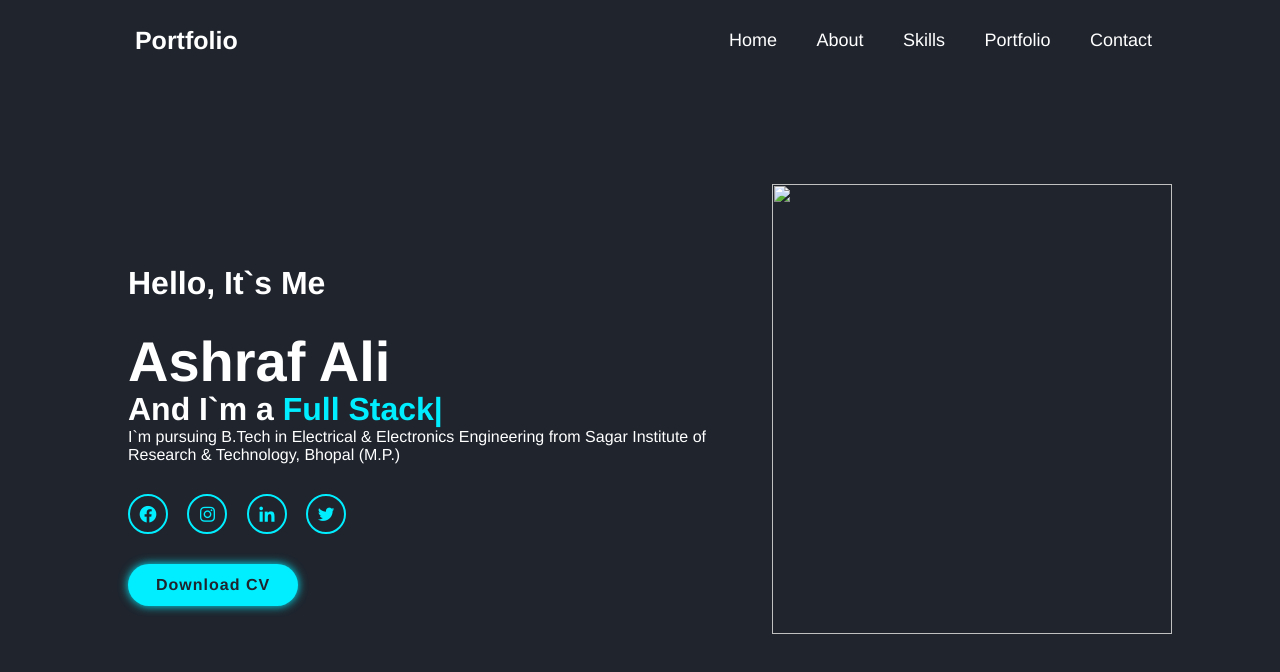
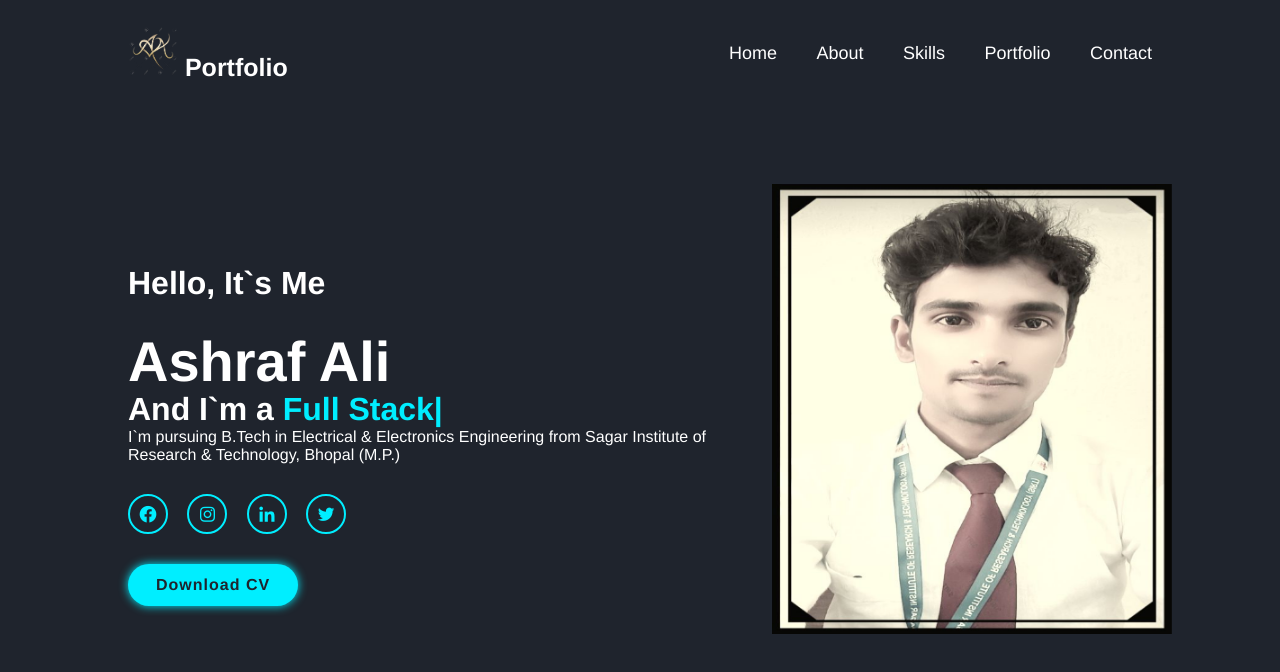
Before and after one commit to AshrafS786/Pro-1-Portfolio, a plain HTML site: page Pro-1-Portfolio/index.html in a window 1280 px wide. Drawn offline with nearby package versions, Linux system fonts and the light colour scheme.

Commit message:
Update index.html

```diff
--- a/Pro-1-Portfolio/index.html
+++ b/Pro-1-Portfolio/index.html
@@ -11,7 +11,7 @@
 <body>
     <header class="header">
         <a href="#" class="logo">
-            <img src="img/A.png" alt="" width="50px"> Portfolio</a>
+            <img src="A.png" alt="" width="50px"> Portfolio</a>
         <nav class="navbar">
             <a href="#" style="--i:1">Home</a>
             <a href="#" style="--i:2">About</a>
@@ -35,7 +35,7 @@
             <a href="#" class="btn">Download CV</a>
         </div>
         <div class="home-img">
-            <img src="img/3.jpeg" alt="" width="400px" height="450px">
+            <img src="3.jpeg" alt="" width="400px" height="450px">
         </div>
     </section>
 
```
